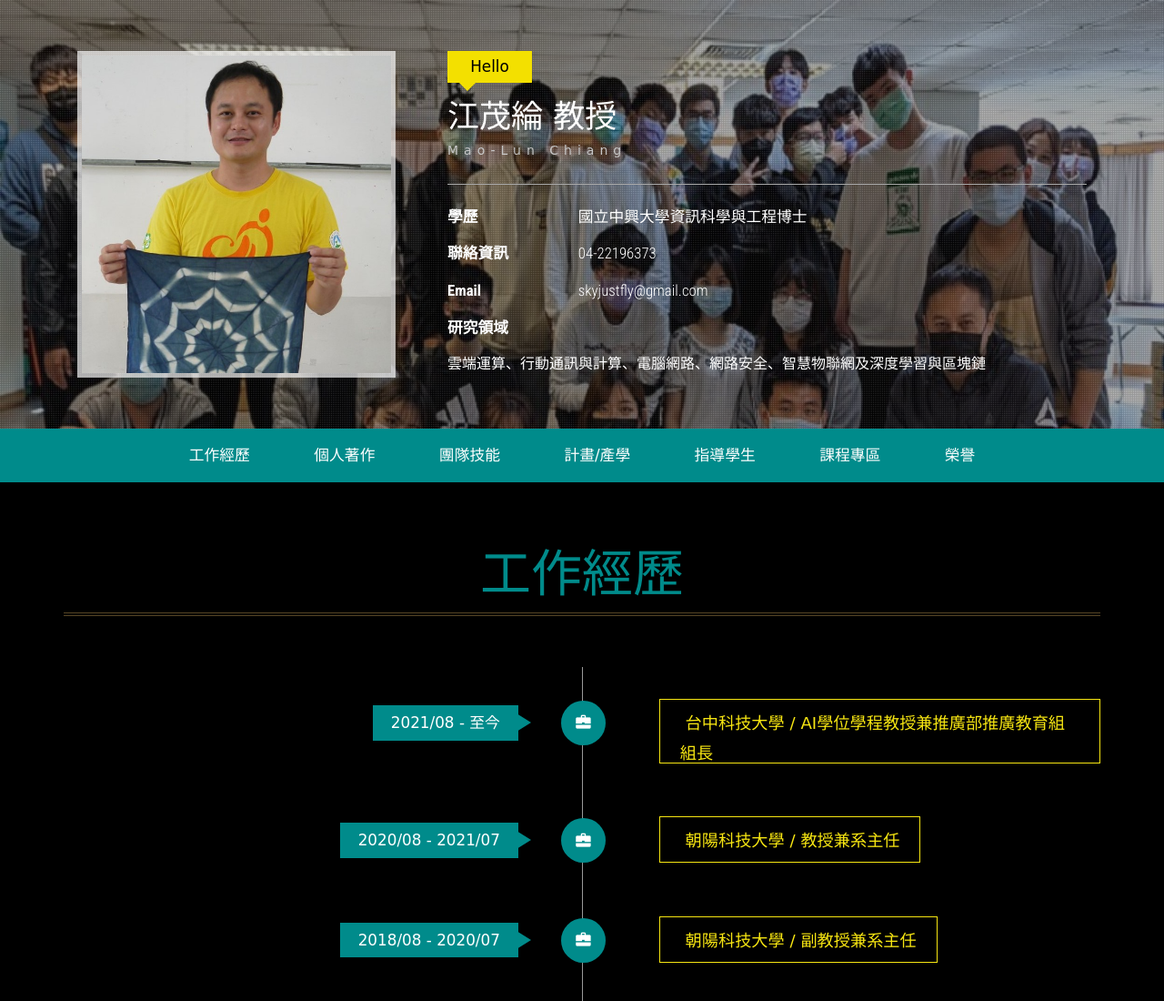
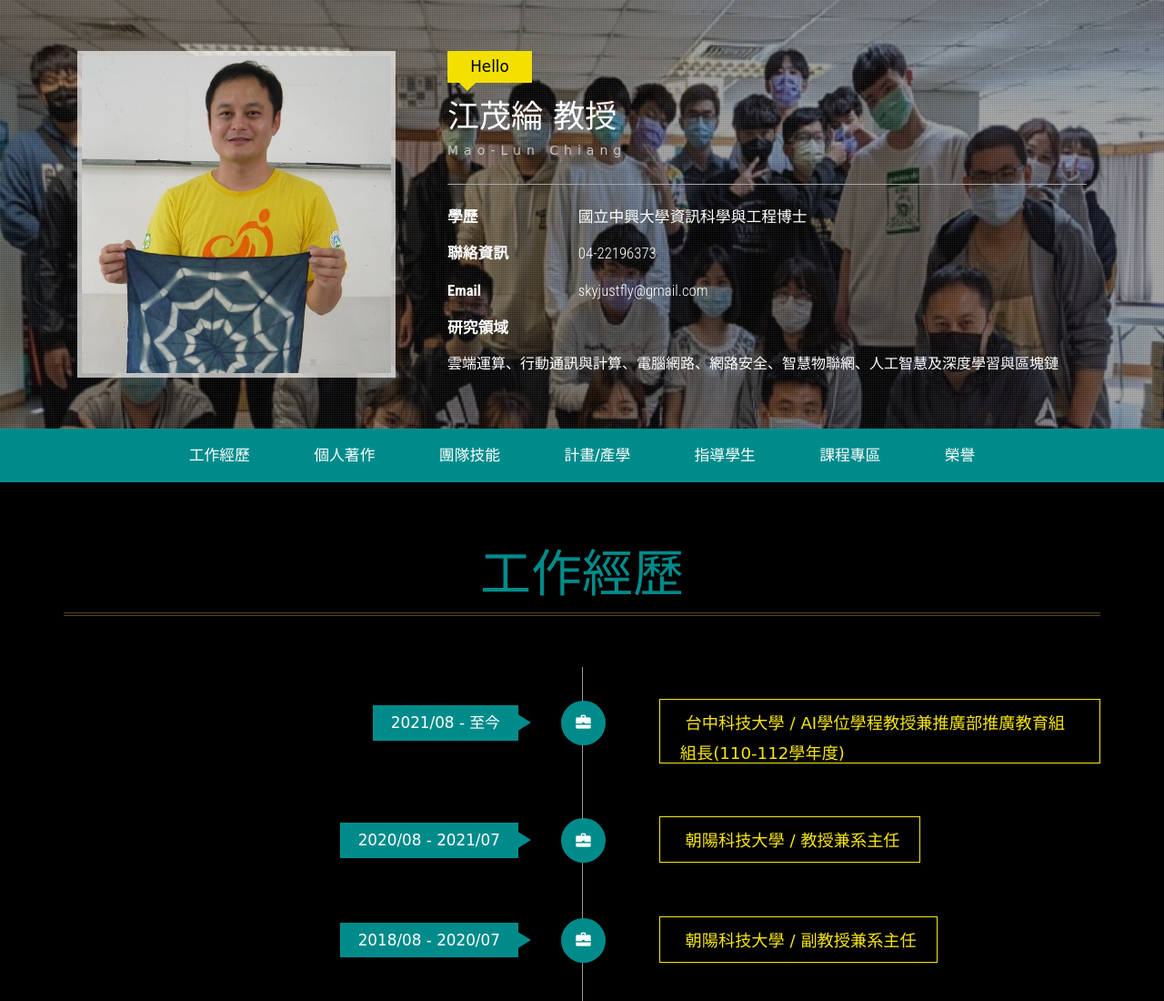
Before and after one commit to MaoLunChiang/resume, a plain HTML site: page index.html in a window 1280 px wide. Shown: the top 1100 px of the page at 91% size. Drawn offline with nearby package versions, Linux system fonts and the light colour scheme; files whose address does not match are found by name; a web font is replaced by a local one.

Commit message:
Add files via upload

```diff
--- a/index.html
+++ b/index.html
@@ -98,7 +98,7 @@
 						<li>
 							<ul class="address-text">
 								<li><b>研究領域</b></li>
-								<li style="font-size:16px">雲端運算、行動通訊與計算、電腦網路、網路安全、智慧物聯網及深度學習與區塊鏈</li>
+								<li style="font-size:16px">雲端運算、行動通訊與計算、電腦網路、網路安全、智慧物聯網、人工智慧及深度學習與區塊鏈</li>
 							</ul>
 						</li>
 					</ul>
@@ -144,7 +144,7 @@
 					<h4>2021/08 - 至今 </h4>
 				</div>
 				<div class="col-md-6 work-right">
-					<h5><span class="glyphicon glyphicon-briefcase"> </span> 台中科技大學 / AI學位學程教授兼推廣部推廣教育組組長</h5>
+					<h5><span class="glyphicon glyphicon-briefcase"> </span> 台中科技大學 / AI學位學程教授兼推廣部推廣教育組組長(110-112學年度)</h5>
 				</div>
 				<div class="clearfix"> </div>
 			</div>
@@ -1677,7 +1677,7 @@
 											<th>使用新型神經網路模型 Bi-ATLSTM的比特幣價格預測<br>
 											Bitcoin Price Prediction Using Novel Neural Network Model Bi-ATLSTM
 											</th>
-											<th>110學年度</th>
+											<th>111學年度</th>
 										</tr>
 										<tr class="success">
 											<th>108學年度</th>
```
